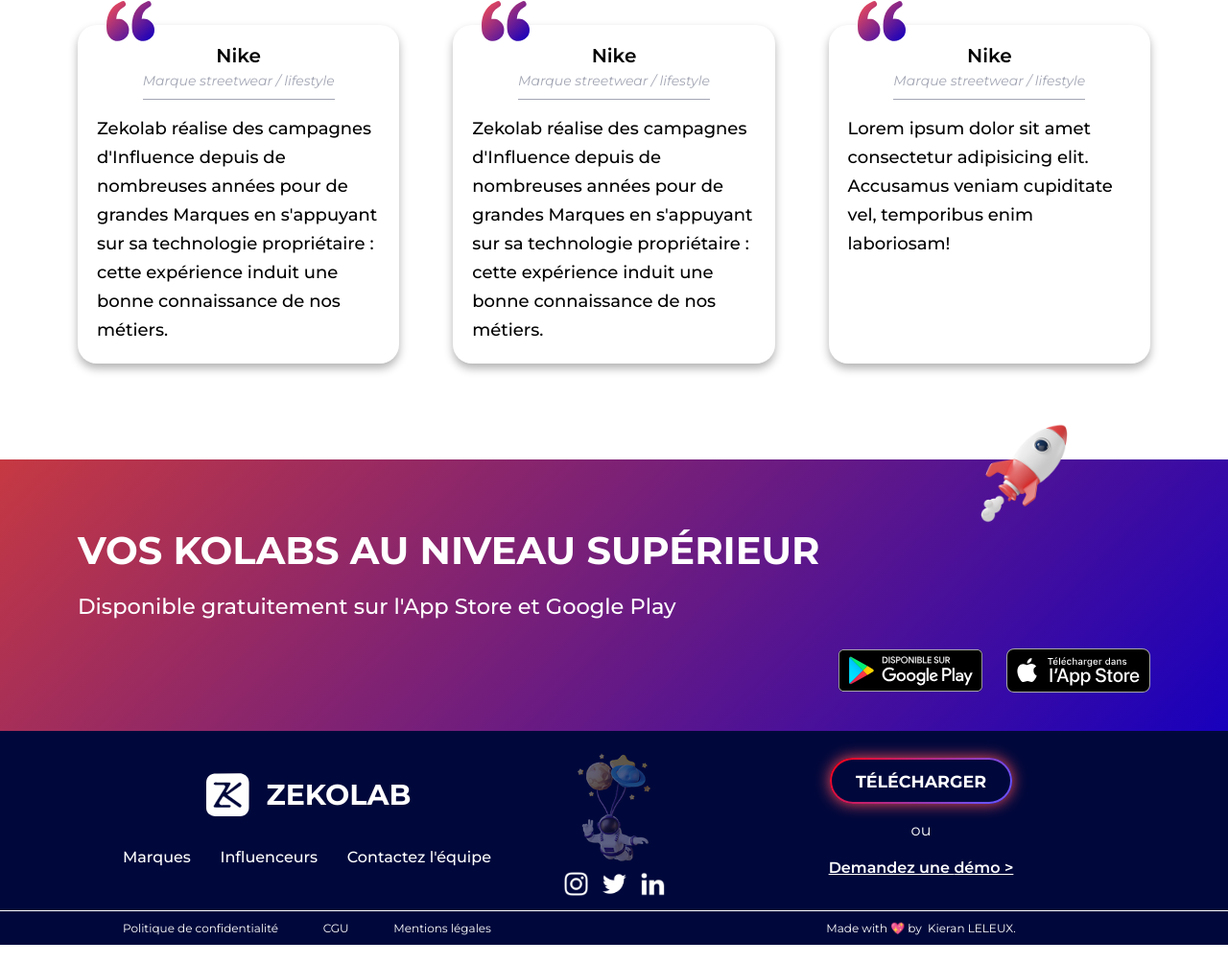
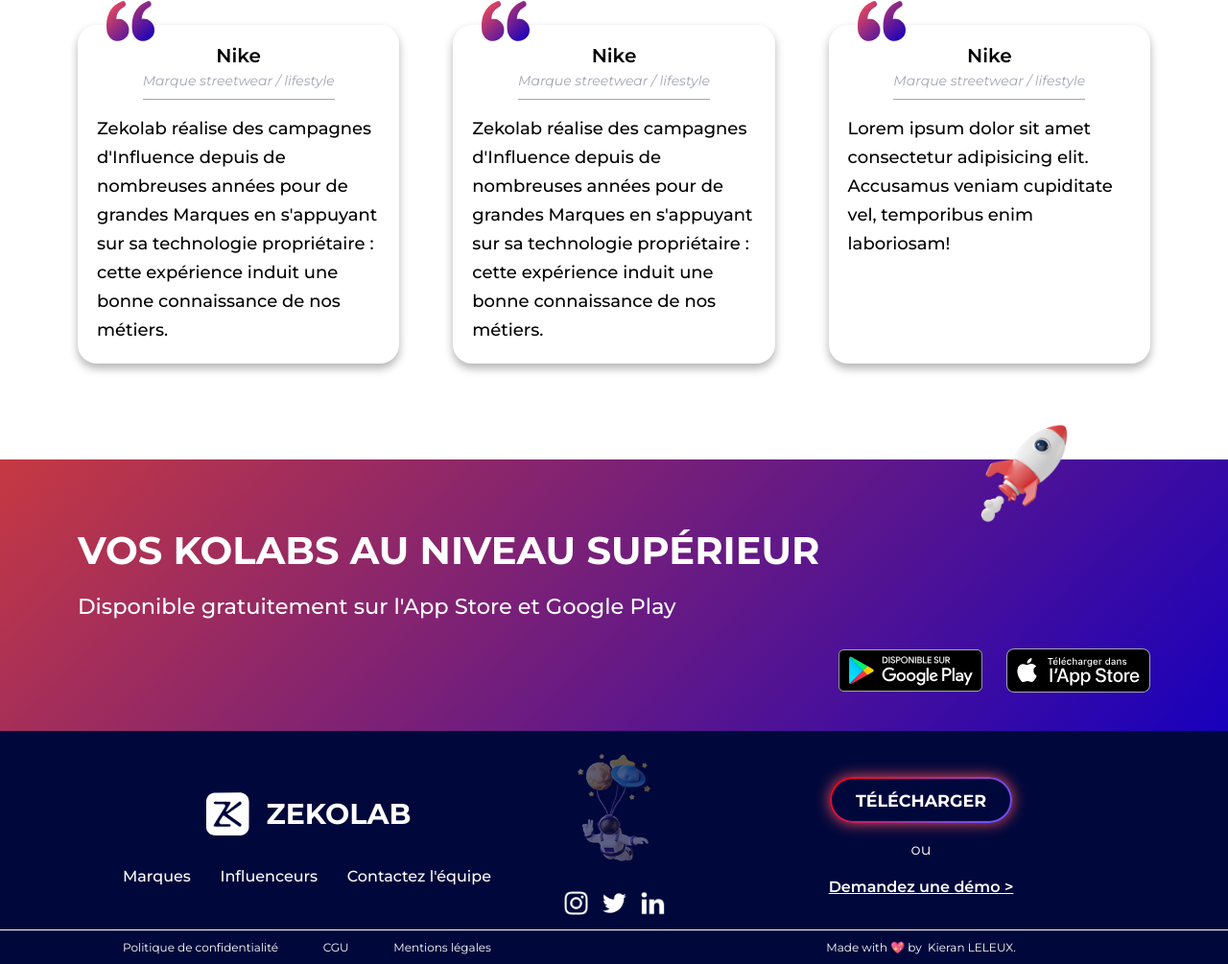
Before and after one commit to Zekolab/ZekolabWebsite, a website: page index.html in a window 1280 px wide. Shown: the part 1946-2951 px from the top of the page at 96% size. Drawn offline with Linux system fonts and the light colour scheme.

Commit message:
Update styles.css

```diff
--- a/css/styles.css
+++ b/css/styles.css
@@ -689,7 +689,7 @@
   background-color: var(--dark-blue);
   position: relative;
   z-index: 0;
-  padding-top: 3rem;
+  padding-top: 5rem;
 }
 .footer .top {
   align-items: center;
```
